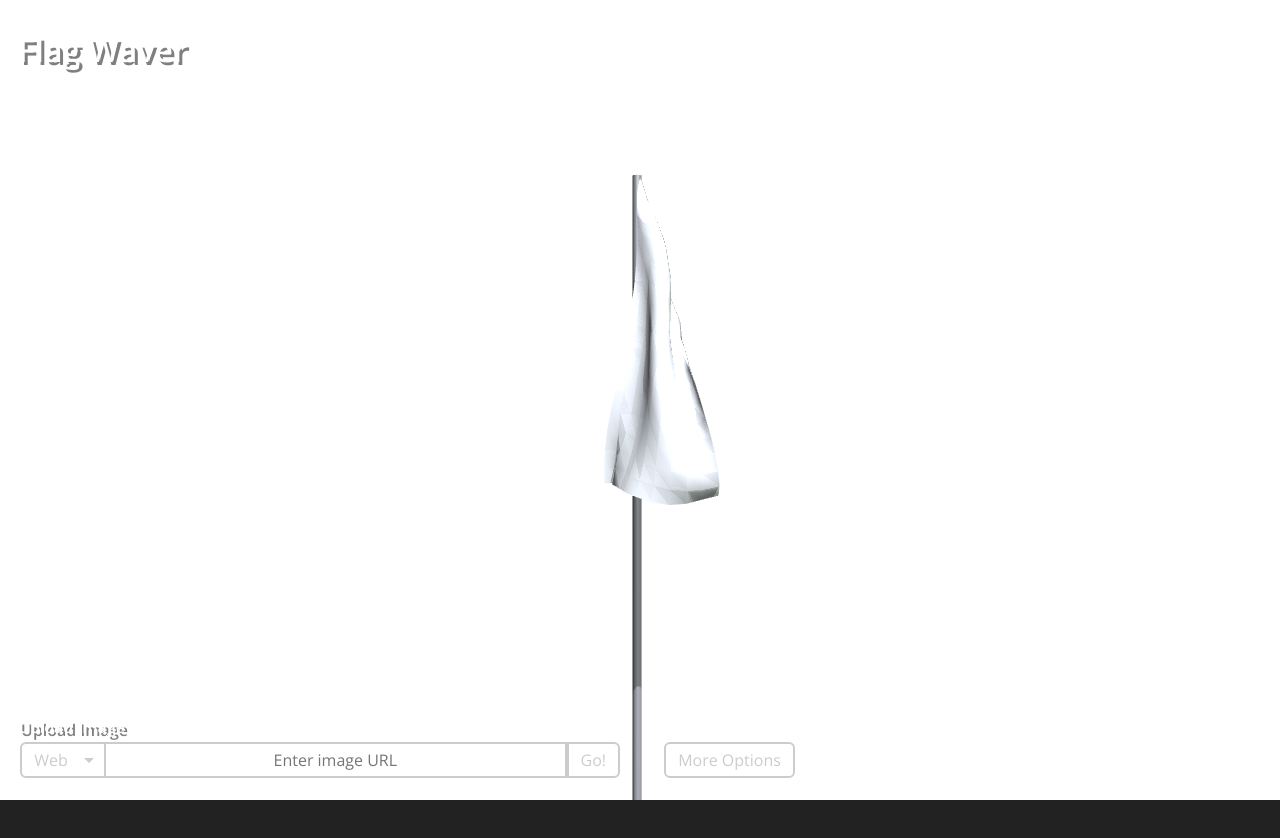
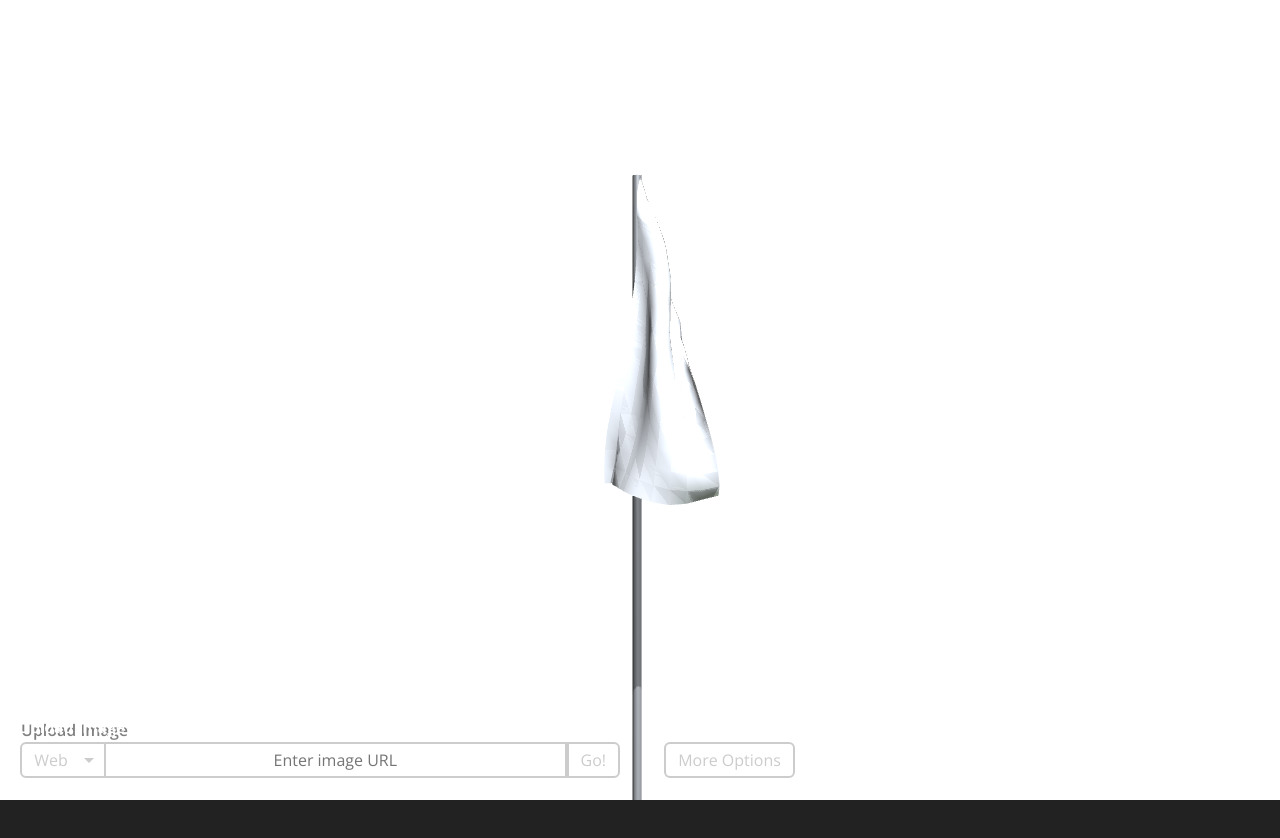
Before and after one commit to rajp5210/fff, a plain HTML site: page index.html in a window 1280 px wide. Drawn offline with nearby package versions, Linux system fonts and the light colour scheme; animation ran at ten frames a second.

Commit message:
Update index.html

```diff
--- a/index.html
+++ b/index.html
@@ -17,7 +17,7 @@
 
         -->
 
-        <title>Online Flag Waver</title>
+        <title>RODOFLAG</title>
 
         <!-- Libraries -->
         <link type="text/css" rel="stylesheet" href="normalize.min.css" />
@@ -40,7 +40,6 @@
         <div class="wrapper-page bg-sky">
 
             <header class="page-header">
-                <h1>Flag Waver</h1>
             </header>
 
             <main class="page-main">
```
